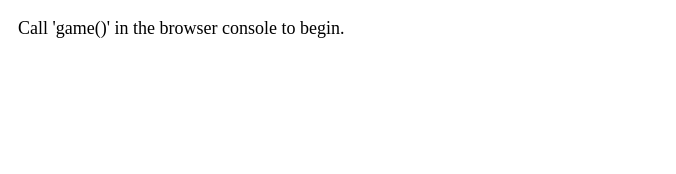
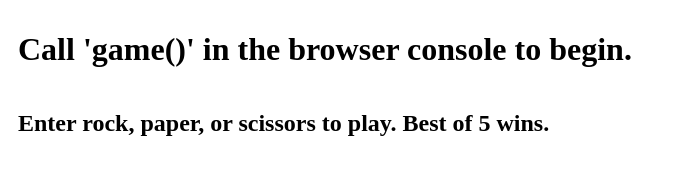
Before and after one commit to Clodus-NT/rock-paper-scissors, a plain HTML site: page index.html in a window 1280 px wide. Shown: the whole page, without its empty margins (0-676 px from the left). Drawn offline with Linux system fonts and the light colour scheme.

Commit message:
made instructions a little more clear and changed the prompt text to be more helpful

```diff
--- a/index.html
+++ b/index.html
@@ -4,13 +4,13 @@
   <title>Rock-Paper-Scissors</title>
   <meta charset="UTF-8"/>
   <style>
-      header {
+      h1, h2 {
         padding: 10px;
-        font-size: large;
       }
   </style>
 </head>
-<header>Call 'game()' in the browser console to begin.</header>
+<h1>Call 'game()' in the browser console to begin.</h1>
+<h2>Enter rock, paper, or scissors to play. Best of 5 wins.</h2>
 <body>
   <script src="script.js" type="text/javascript"></script>
 </body>
--- a/script.js
+++ b/script.js
@@ -13,7 +13,7 @@ function computerPlayer() {
 
 /* This runs 1 round of the game, returns the result, and logs the result to the console. It causes userChoice to be lower case to remove case sensitivity. It also adds a point to the winner and stores the result.*/
 function round(userChoice, compChoice) {
-    userChoice = prompt('Best out of five rounds. What\'ll it be?').toLowerCase();
+    userChoice = prompt('What\'ll it be? Choose: rock, paper, or scissors').toLowerCase();
 
     compChoice = computerPlayer();
 
```
